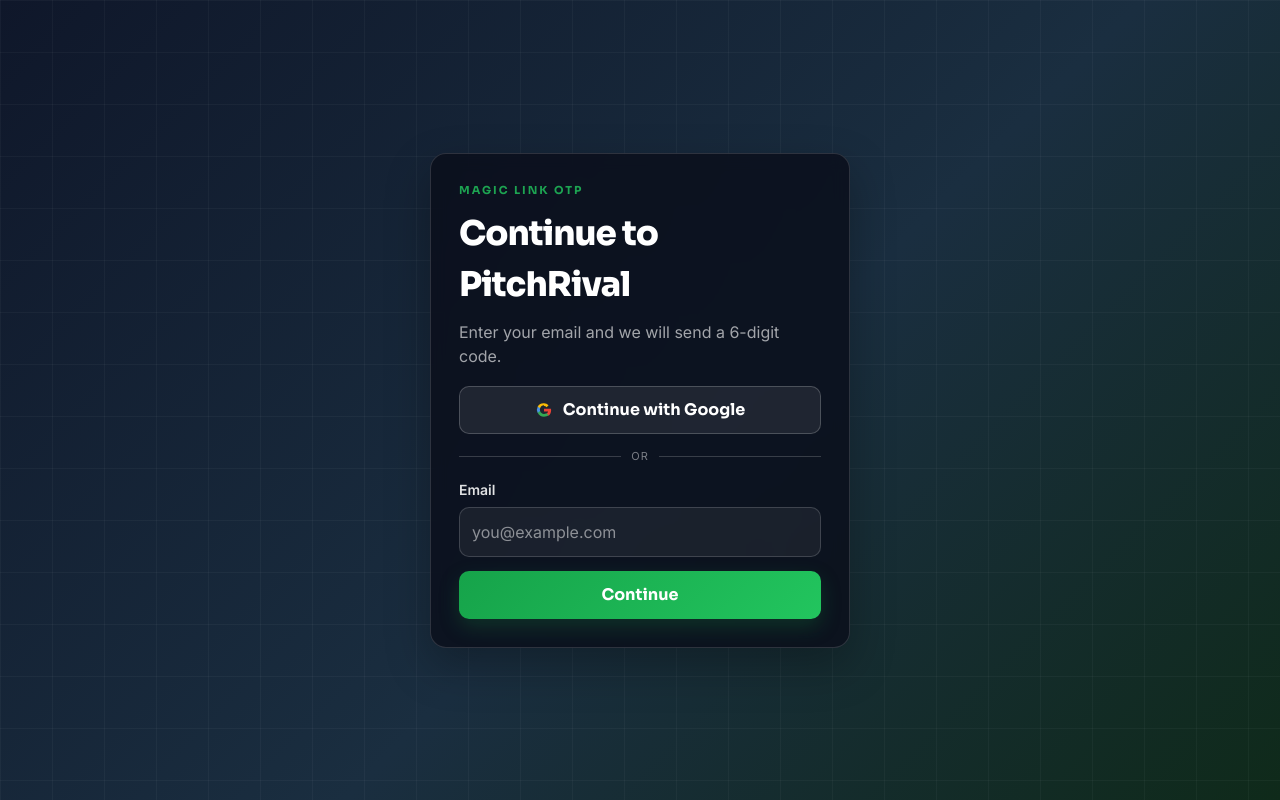
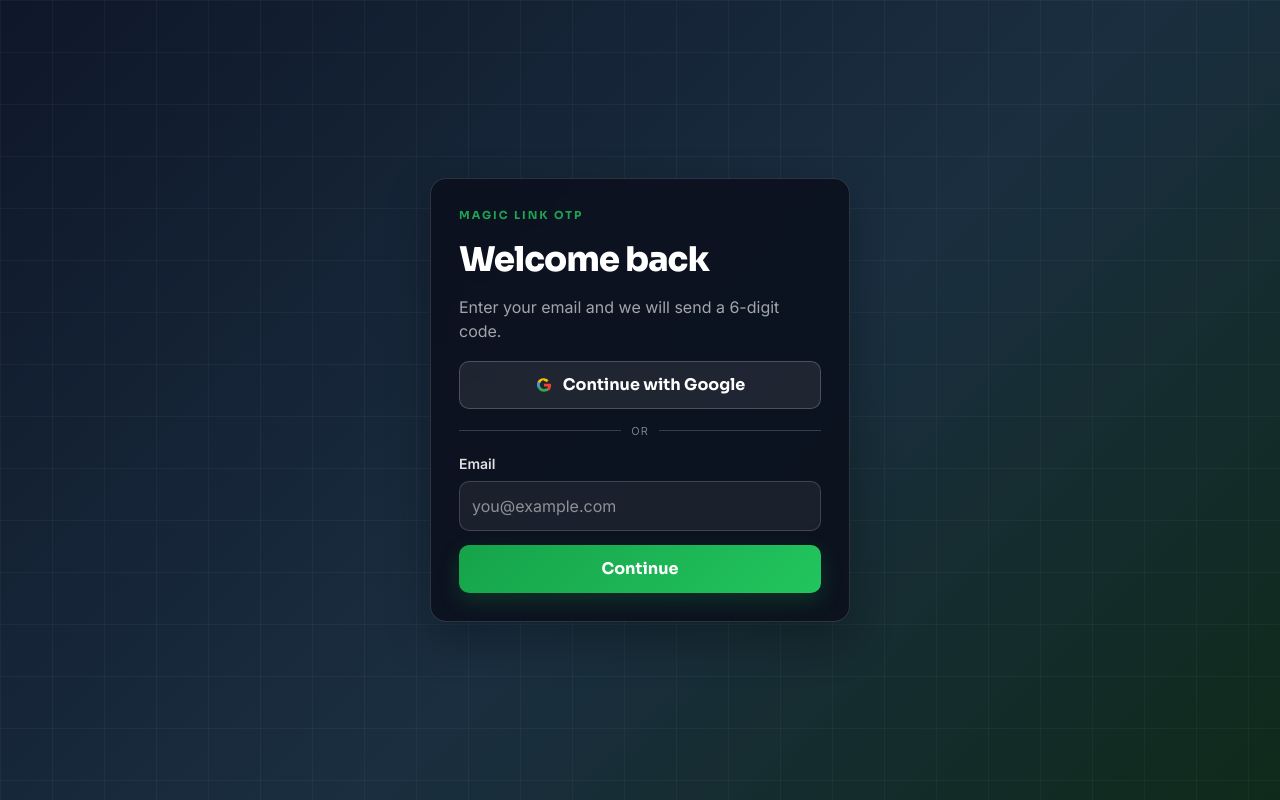
Before and after one commit to JackPigPro/pitchrival, a Next.js app: page /login in a window 1280 px wide. Built offline with nearby package versions, Linux system fonts and the light colour scheme; no server answers.

Commit message:
magic link v2

```diff
--- a/app/login/LoginForm.tsx
+++ b/app/login/LoginForm.tsx
@@ -1,11 +1,12 @@
 'use client'
 
 import { FormEvent, useState } from 'react'
-import { useRouter } from 'next/navigation'
+import { useRouter, useSearchParams } from 'next/navigation'
 import { createClient } from '@/utils/supabase/client'
 
 export default function LoginForm() {
   const router = useRouter()
+  const searchParams = useSearchParams()
   const supabase = createClient()
   const [email, setEmail] = useState('')
   const [code, setCode] = useState('')
@@ -107,7 +108,9 @@ export default function LoginForm() {
       <div style={{ fontSize: '11px', letterSpacing: '2px', textTransform: 'uppercase', color: 'rgba(34,197,94,.82)', marginBottom: '10px', fontFamily: 'var(--font-display)', fontWeight: 700 }}>
         Magic Link OTP
       </div>
-      <h1 style={{ margin: 0, fontSize: '34px', fontWeight: 800, letterSpacing: '-1px', fontFamily: 'var(--font-display)' }}>Continue to PitchRival</h1>
+      <h1 style={{ margin: 0, fontSize: '34px', fontWeight: 800, letterSpacing: '-1px', fontFamily: 'var(--font-display)' }}>
+        {searchParams.get('mode') === 'signup' ? 'Create your account' : 'Welcome back'}
+      </h1>
       <p style={{ color: 'rgba(255,255,255,.62)', marginTop: '10px', marginBottom: '18px' }}>
         {step === 'email'
           ? 'Enter your email and we will send a 6-digit code.'
--- a/app/page.tsx
+++ b/app/page.tsx
@@ -64,8 +64,8 @@ export default function Home() {
             Jump in, ship your first idea, and get real feedback in minutes.
           </p>
           <div style={{ display: 'flex', gap: '10px', flexWrap: 'wrap' }}>
-            <Link href="/login" className="nav-signup" style={{ textDecoration: 'none', background: 'linear-gradient(135deg, #16a34a, #22c55e)' }}>Sign Up Free</Link>
-            <Link href="/login" className="nav-login" style={{ textDecoration: 'none', background: 'rgba(255,255,255,.08)', color: '#fff', borderColor: 'rgba(255,255,255,.22)' }}>Sign In</Link>
+            <Link href="/login?mode=signup" className="nav-signup" style={{ textDecoration: 'none', background: 'linear-gradient(135deg, #16a34a, #22c55e)' }}>Sign Up Free</Link>
+            <Link href="/login?mode=login" className="nav-login" style={{ textDecoration: 'none', background: 'rgba(255,255,255,.08)', color: '#fff', borderColor: 'rgba(255,255,255,.22)' }}>Sign In</Link>
           </div>
         </div>
       </section>
--- a/components/Navbar.tsx
+++ b/components/Navbar.tsx
@@ -23,7 +23,7 @@ export default function Navbar({ onScrollTo }: NavbarProps) {
 
       <div className="nav-right">
         <Link
-          href="/login"
+          href="/login?mode=login"
           className="nav-login"
           style={{ textDecoration: 'none', display: 'inline-flex', alignItems: 'center' }}
         >
@@ -31,7 +31,7 @@ export default function Navbar({ onScrollTo }: NavbarProps) {
         </Link>
 
         <Link
-          href="/login"
+          href="/login?mode=signup"
           className="nav-signup"
           style={{ textDecoration: 'none', display: 'inline-flex', alignItems: 'center' }}
         >
```
